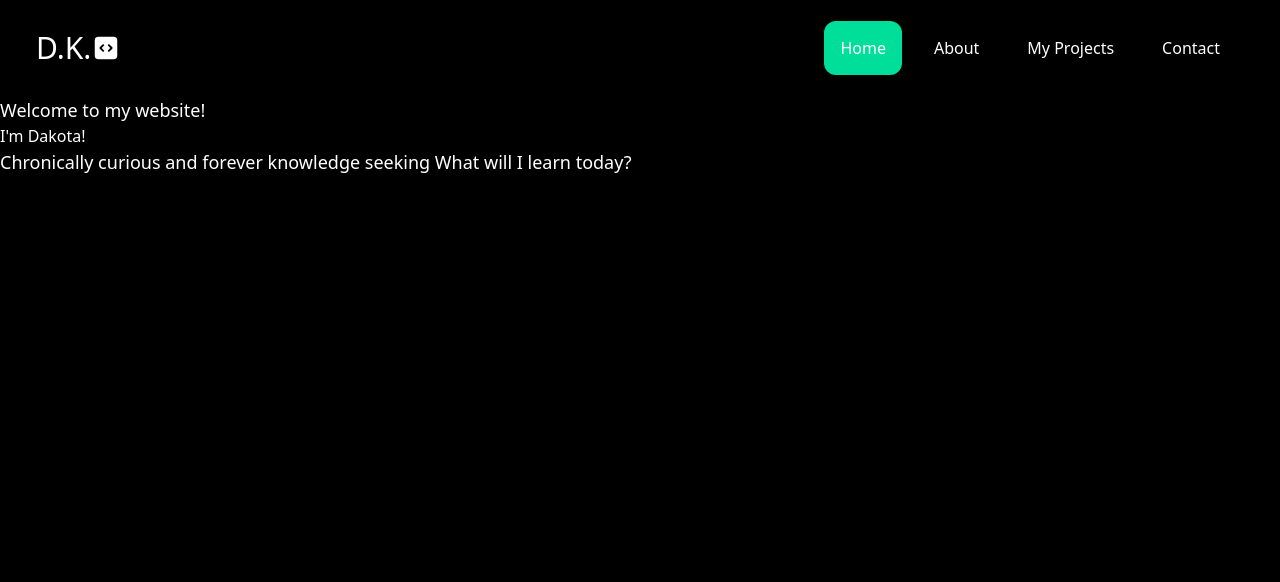
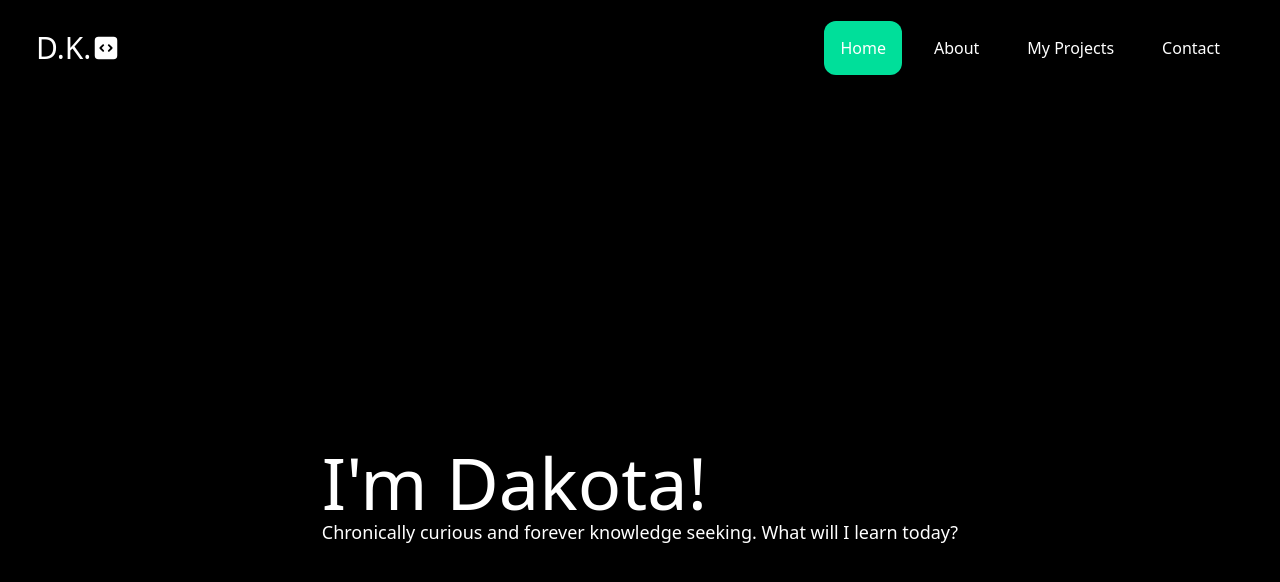
Before and after one commit to JabaDUDE/react-portfolio, a React (Vite) app: page / in a window 1280 px wide. Shown: the top 582 px of the page. Built offline with nearby package versions, Linux system fonts and the light colour scheme.

Commit message:
create hover effect for routes and centered homepage content

```diff
--- a/src/components/navbar/index.jsx
+++ b/src/components/navbar/index.jsx
@@ -30,11 +30,13 @@ export default function Navbar(){
         }
     ]
 
+    const style = { color: 'black' }
+
     return(
         <>
             <nav className="navbar">
                 <div className="bg-black flex justify-between items-center h-24 max-w-[1240px] mx-auto px-4 text-white">
-                    <NavLink to="/" className="flex items-center text-3xl">
+                    <NavLink to="/" className="flex items-center text-3xl hover:text-[#00df9a]">
                         <span>D.K.</span>
                         <span>
                             <HiCodeBracketSquare />
@@ -60,7 +62,7 @@ export default function Navbar(){
 
                     {/*Mobile Navigation*/}
 
-                    <div onClick={handleClick} className='block md:hidden'>{nav ? <AiOutlineClose size={20} /> : <AiOutlineMenu size={20} />}</div>
+                    <div onClick={handleClick} className='block md:hidden hover:text-[#00df9a] cursor-pointer'>{nav ? <AiOutlineClose size={20} /> : <AiOutlineMenu size={20} />}</div>
                     {/*Mobile Menu*/}
                     <ul className={nav
                     ? 'fixed md:hidden left-0 top-0 w-[60%] h-full border-r border-r-gray-900 duration-500 ease-in-out bg-black'
--- a/src/components/pages/index.jsx
+++ b/src/components/pages/index.jsx
@@ -2,10 +2,11 @@
 
 function Home() {
   return (
-    <div className="bg-black text-white h-full">
-      <h1 className="text-lg">Welcome to my website!</h1>
-      <h2>I'm Dakota!</h2>
-      <h3 className="text-lg">Chronically curious and forever knowledge seeking What will I learn today?</h3>
+    <div className="bg-black text-white h-full flex flex-col items-center justify-center">
+      <div className='text-left'>
+        <h1 className='text-7xl'>I'm Dakota!</h1>
+        <h3 className="text-lg">Chronically curious and forever knowledge seeking. What will I learn today?</h3>
+      </div>
     </div>
   )
 }
```
